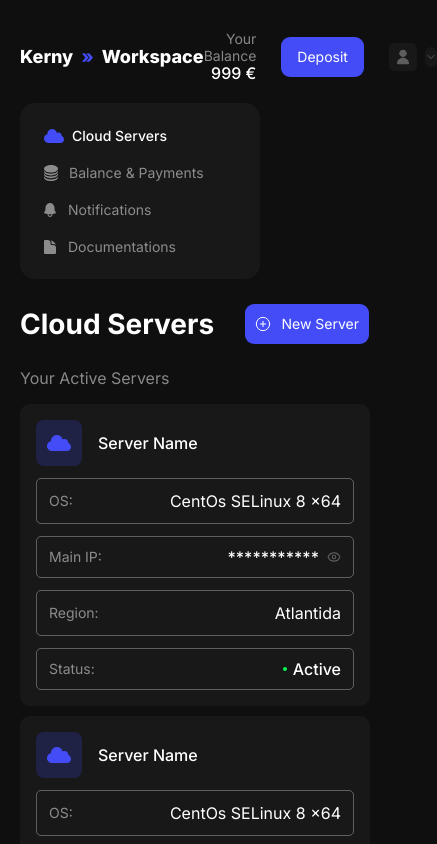
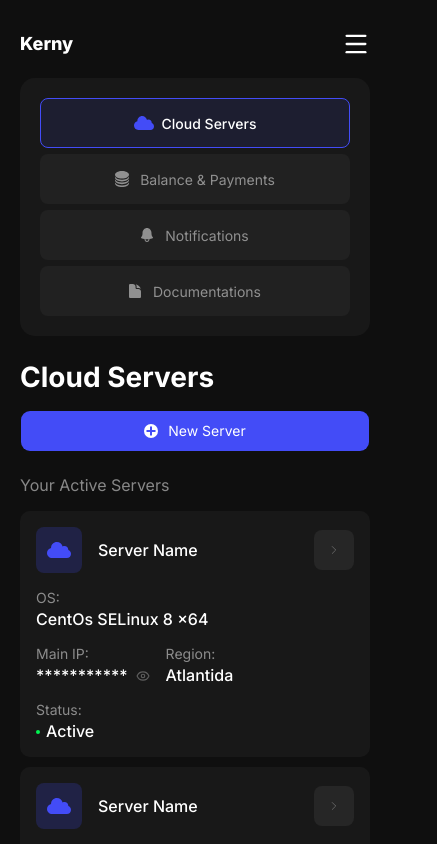
Before and after one commit to AnastasiiaDedela/kerny, a Next.js app: page /workspace in a window 390 px wide. Shown: the top 844 px of the page, 437 px wide, since content can reach past the window. Built offline with nearby package versions, Linux system fonts and the light colour scheme.

Commit message:
feat: add mobile version

```diff
--- a/src/app/workspace/layout.tsx
+++ b/src/app/workspace/layout.tsx
@@ -5,7 +5,7 @@ export default function WorkspaceLayout({ children }: Readonly<{ children: React
   return (
     <>
       <WorkspaceHeader />
-      <main className="mx-auto flex w-full max-w-340 flex-1 flex-col gap-6 px-5 pb-10 lg:flex-row">
+      <main className="mx-auto flex w-full max-w-340 flex-1 flex-col gap-6 px-5 pb-10 min-[1240px]:flex-row">
         <WorkspaceSidebar />
         <div className="min-w-0 flex-1">{children}</div>
       </main>
--- a/src/app/workspace/page.tsx
+++ b/src/app/workspace/page.tsx
@@ -1,4 +1,4 @@
-import { CirclePlus } from 'lucide-react';
+import Image from 'next/image';
 import { Button } from '@/components/ui/button';
 import { ServerTable, type ServerRow } from '@/components/workspace/ServerTable';
 
@@ -48,10 +48,10 @@ const servers: ServerRow[] = [
 export default function WorkspacePage() {
   return (
     <div>
-      <div className="flex items-center justify-between gap-4">
+      <div className="flex flex-col gap-4 sm:flex-row sm:items-center sm:justify-between">
         <h1 className="text-[28px] leading-[34px] font-bold text-white">Cloud Servers</h1>
-        <Button>
-          <CirclePlus className="size-4" strokeWidth={1.5} />
+        <Button className="w-full sm:w-auto">
+          <Image src="/icons/plus-circle.svg" alt="" width={14} height={14} />
           New Server
         </Button>
       </div>
--- a/src/components/workspace/ServerTable.tsx
+++ b/src/components/workspace/ServerTable.tsx
@@ -42,6 +42,12 @@ function IpValue({ ip }: { ip: string }) {
   );
 }
 
+function TextValue({ value }: { value: string }) {
+  return (
+    <span className="text-base leading-[19px] font-medium text-white">{value}</span>
+  );
+}
+
 function StatusValue({ status }: { status: ServerRow['status'] }) {
   return (
     <span className="flex items-center gap-1.5 text-base leading-[19px] font-medium text-white">
@@ -59,12 +65,18 @@ function StatusValue({ status }: { status: ServerRow['status'] }) {
 const columnHelper = createColumnHelper<ServerRow>();
 
 const columns = [
-  columnHelper.accessor('os', { header: 'OS:' }),
+  columnHelper.accessor('os', {
+    header: 'OS:',
+    cell: (info) => <TextValue value={info.getValue()} />,
+  }),
   columnHelper.accessor('ip', {
     header: 'Main IP:',
     cell: (info) => <IpValue ip={info.getValue()} />,
   }),
-  columnHelper.accessor('region', { header: 'Region:' }),
+  columnHelper.accessor('region', {
+    header: 'Region:',
+    cell: (info) => <TextValue value={info.getValue()} />,
+  }),
   columnHelper.accessor('status', {
     header: 'Status:',
     cell: (info) => <StatusValue status={info.getValue()} />,
@@ -79,28 +91,44 @@ export function ServerTable({ data }: ServerTableProps) {
       {table.getRowModel().rows.map((row) => (
         <div key={row.id}>
           {/* Mobile/tablet: stacked card */}
-          <div className="flex flex-col gap-3 rounded-[10px] bg-white/[0.04] p-4 lg:hidden">
+          <div className="flex flex-col gap-4 rounded-[10px] bg-white/[0.04] p-4 min-[1240px]:hidden">
+            <div className="flex items-center justify-between">
               <div className="flex items-center gap-4">
                 <Image src="/images/servers/server-name.svg" alt="" width={46} height={46} />
                 <span className="text-base leading-[19px] font-medium text-white">
                   {row.original.name}
                 </span>
               </div>
+              <button
+                type="button"
+                aria-label="View server"
+                className="flex size-10 shrink-0 items-center justify-center rounded-[8px] bg-white/[0.06] hover:bg-white/[0.1]"
+              >
+                <ChevronRight className="size-3.5 text-white/30" strokeWidth={1.5} />
+              </button>
+            </div>
+
+            <div className="grid grid-cols-[auto_1fr] gap-4 md:grid-cols-4">
               {row.getVisibleCells().map((cell) => (
                 <div
                   key={cell.id}
-                className="flex items-center justify-between rounded-[5px] border-[0.5px] border-white/30 px-3 py-2.5"
+                  className={cn(
+                    'flex flex-col gap-1',
+                    (cell.column.id === 'os' || cell.column.id === 'status') &&
+                      'col-span-2 md:col-span-1'
+                  )}
                 >
-                <span className="text-sm text-white/50">
+                  <span className="text-sm leading-[17px] whitespace-nowrap text-white/50">
                     {cell.column.columnDef.header as string}
                   </span>
                   {flexRender(cell.column.columnDef.cell, cell.getContext())}
                 </div>
               ))}
             </div>
+          </div>
 
           {/* Desktop: full row */}
-          <div className="hidden h-[86px] items-center justify-between rounded-[10px] bg-white/[0.04] pr-[23px] pl-5 lg:flex">
+          <div className="hidden h-[86px] items-center justify-between rounded-[10px] bg-white/[0.04] pr-[23px] pl-5 min-[1240px]:flex">
             <div className="flex w-[162px] shrink-0 items-center gap-4">
               <Image src="/images/servers/server-name.svg" alt="" width={46} height={46} />
               <span className="text-base leading-[19px] font-medium text-white">
--- a/src/components/workspace/WorkspaceHeader.tsx
+++ b/src/components/workspace/WorkspaceHeader.tsx
@@ -1,8 +1,9 @@
 'use client';
 
+import { useState } from 'react';
 import Image from 'next/image';
 import Link from 'next/link';
-import { ChevronDown } from 'lucide-react';
+import { ChevronDown, Menu, X } from 'lucide-react';
 import { Button } from '@/components/ui/button';
 import {
   DropdownMenu,
@@ -26,6 +27,7 @@ const profileLinks = [
 ];
 
 export function WorkspaceHeader() {
+  const [open, setOpen] = useState(false);
   const { logOut } = useAuthModal();
 
   return (
@@ -35,10 +37,12 @@ export function WorkspaceHeader() {
           href="/"
           className="text-foreground font-logo flex items-center gap-2 text-lg font-extrabold"
         >
-          Kerny <span className="text-primary">»</span> <span className="font-sans">Workspace</span>
+          Kerny <span className="text-primary hidden md:inline">»</span>{' '}
+          <span className="hidden font-sans md:inline">Workspace</span>
         </Link>
 
-        <div className="flex items-center gap-6">
+        {/* Desktop actions */}
+        <div className="hidden items-center gap-6 md:flex">
           <div className="text-right">
             <p className="text-sm leading-[17px] text-white/50">Your Balance</p>
             <p className="text-base leading-[19px] font-medium text-white">999 €</p>
@@ -83,7 +87,75 @@ export function WorkspaceHeader() {
             </DropdownMenuContent>
           </DropdownMenu>
         </div>
+
+        {/* Mobile trigger */}
+        <button
+          type="button"
+          aria-label="Open menu"
+          onClick={() => setOpen(true)}
+          className="text-foreground md:hidden"
+        >
+          <Menu className="size-7" />
+        </button>
       </div>
+
+      {/* Mobile menu overlay */}
+      {open && (
+        <div className="bg-background fixed inset-0 z-50 flex flex-col px-5 py-7.5 md:hidden">
+          <div className="flex items-center justify-between">
+            <Link
+              href="/"
+              onClick={() => setOpen(false)}
+              className="text-foreground font-logo text-xl leading-6 font-extrabold"
+            >
+              Kerny
+            </Link>
+            <button
+              type="button"
+              aria-label="Close menu"
+              onClick={() => setOpen(false)}
+              className="text-foreground"
+            >
+              <X className="size-7" />
+            </button>
+          </div>
+
+          <div className="mt-6 flex items-center justify-between rounded-[10px] border-[0.5px] border-white/20 px-4 py-3">
+            <div>
+              <p className="text-sm leading-[17px] text-white/50">Your Balance</p>
+              <p className="text-base leading-[19px] font-medium text-white">999 €</p>
+            </div>
+            <Button size="default" className="min-w-0 px-4" onClick={() => setOpen(false)}>
+              Deposit
+            </Button>
+          </div>
+
+          <div className="mt-4 flex flex-col gap-2.5">
+            {profileLinks.map((link) => (
+              <Link
+                key={link.label}
+                href={link.href}
+                onClick={() => setOpen(false)}
+                className="text-foreground flex h-[50px] items-center gap-2 rounded-[10px] border-[0.5px] border-white/20 px-4 text-base transition-colors hover:bg-[#1a1a1a]"
+              >
+                <Image src={link.icon} alt="" width={link.width} height={link.height} />
+                {link.label}
+              </Link>
+            ))}
+            <button
+              type="button"
+              onClick={() => {
+                setOpen(false);
+                logOut();
+              }}
+              className="text-foreground/30 flex h-[50px] items-center gap-2 rounded-[10px] border-[0.5px] border-white/20 px-4 text-base transition-colors hover:bg-[#1a1a1a]"
+            >
+              <Image src="/images/user-img/log-out.svg" alt="" width={14} height={14} />
+              Log Out
+            </button>
+          </div>
+        </div>
+      )}
     </header>
   );
 }
--- a/src/components/workspace/WorkspaceSidebar.tsx
+++ b/src/components/workspace/WorkspaceSidebar.tsx
@@ -43,8 +43,29 @@ const navItems = [
 
 export function WorkspaceSidebar() {
   return (
-    <aside className="w-60 shrink-0 self-start rounded-[15px] bg-white/[0.04] p-6">
-      <nav className="flex flex-col gap-5">
+    <aside className="w-full shrink-0 self-start min-[1240px]:w-60">
+      {/* Mobile/tablet: stacked boxed nav */}
+      <nav className="flex flex-col gap-1.5 rounded-[15px] bg-white/[0.04] p-5 min-[1240px]:hidden">
+        {navItems.map((item) => (
+          <Link
+            key={item.label}
+            href={item.href}
+            className={cn(
+              'flex h-[50px] items-center justify-center rounded-[8px] px-2.5 text-sm leading-[17px] transition-colors',
+              item.gap,
+              item.active
+                ? 'border-primary bg-primary/10 border font-medium text-white'
+                : 'bg-white/[0.04] font-normal text-white/50 hover:text-white'
+            )}
+          >
+            <Image src={item.icon} alt="" width={item.width} height={item.height} />
+            {item.label}
+          </Link>
+        ))}
+      </nav>
+
+      {/* Desktop: single card, plain links */}
+      <nav className="hidden flex-col gap-5 rounded-[15px] bg-white/[0.04] p-6 min-[1240px]:flex">
         {navItems.map((item) => (
           <Link
             key={item.label}
```
Also changed, not shown: public/icons/plus-circle.svg (added). Lines whose indentation alone changed are shown as unchanged.
